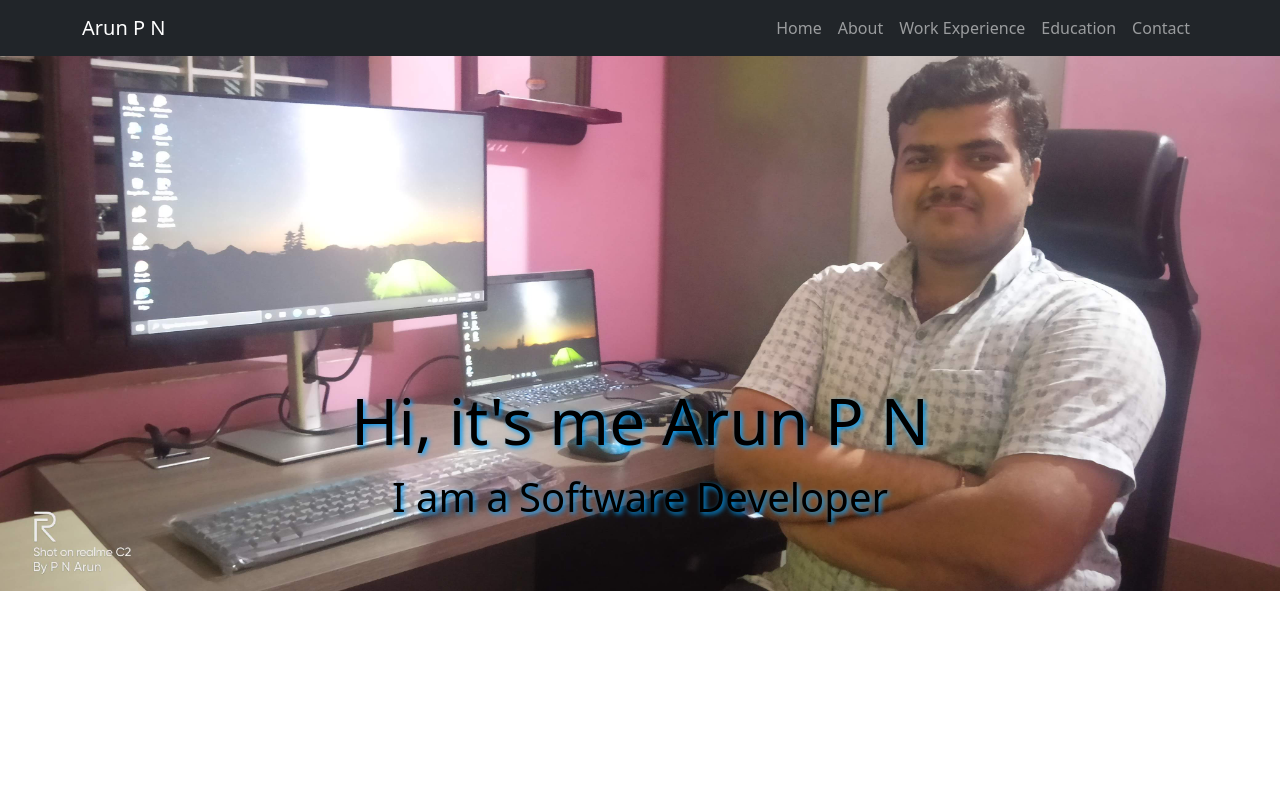
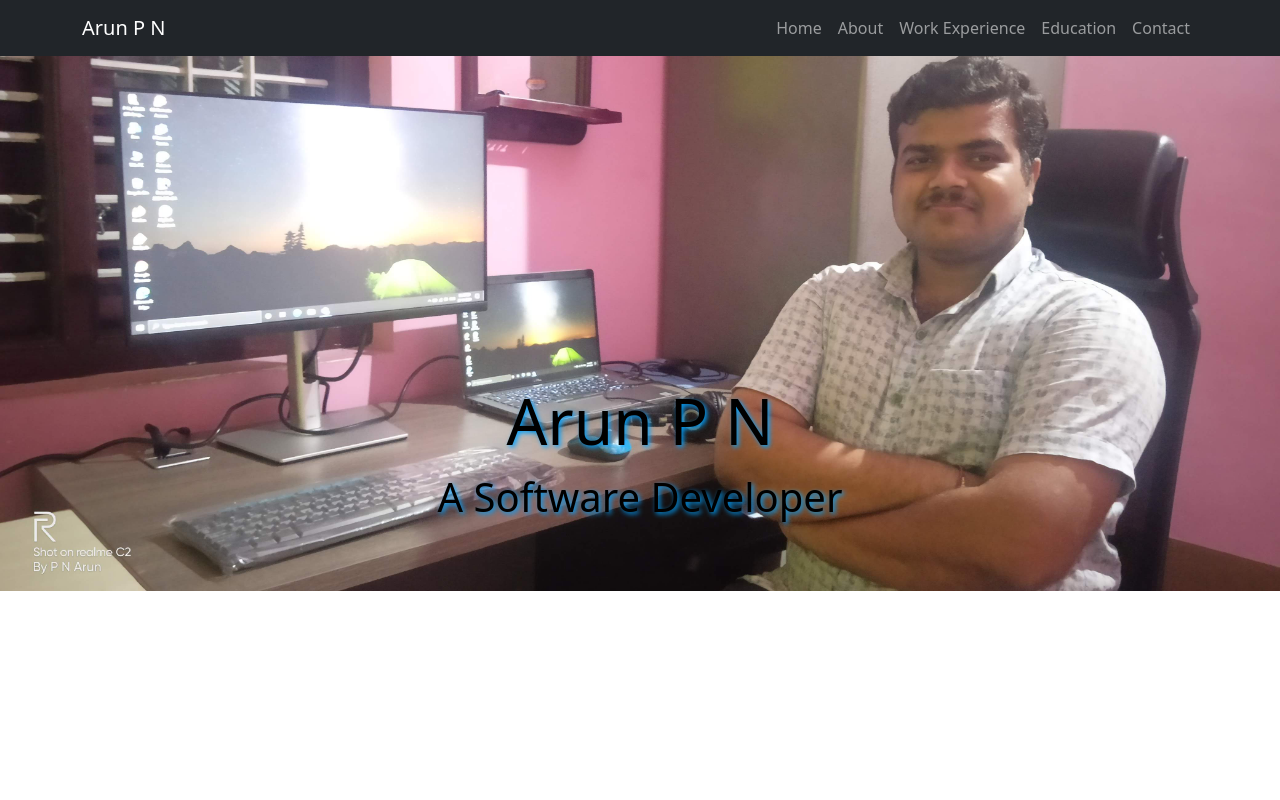
Before and after one commit to pnarun/Portfolio, a plain HTML site: page index.html in a window 1280 px wide. Shown: the top 800 px of the page. Drawn offline with nearby package versions, Linux system fonts and the light colour scheme.

Commit message:
Main banner changed

```diff
--- a/index.html
+++ b/index.html
@@ -55,8 +55,8 @@
     <section class="container-fluid section bgimage" id="home">
         <div class="row">
             <div class="col-lg-12 col-md-12 col-sm-12 col-xs-12 hero_text">
-                <h2 class="hero_title">Hi, it's me Arun P N</h2>
-                <p class="hero_desc">I am a Software Developer</p>
+                <h2 class="hero_title">Arun P N</h2>
+                <p class="hero_desc">A Software Developer</p>
             </div>
         </div>
     </section>
```
